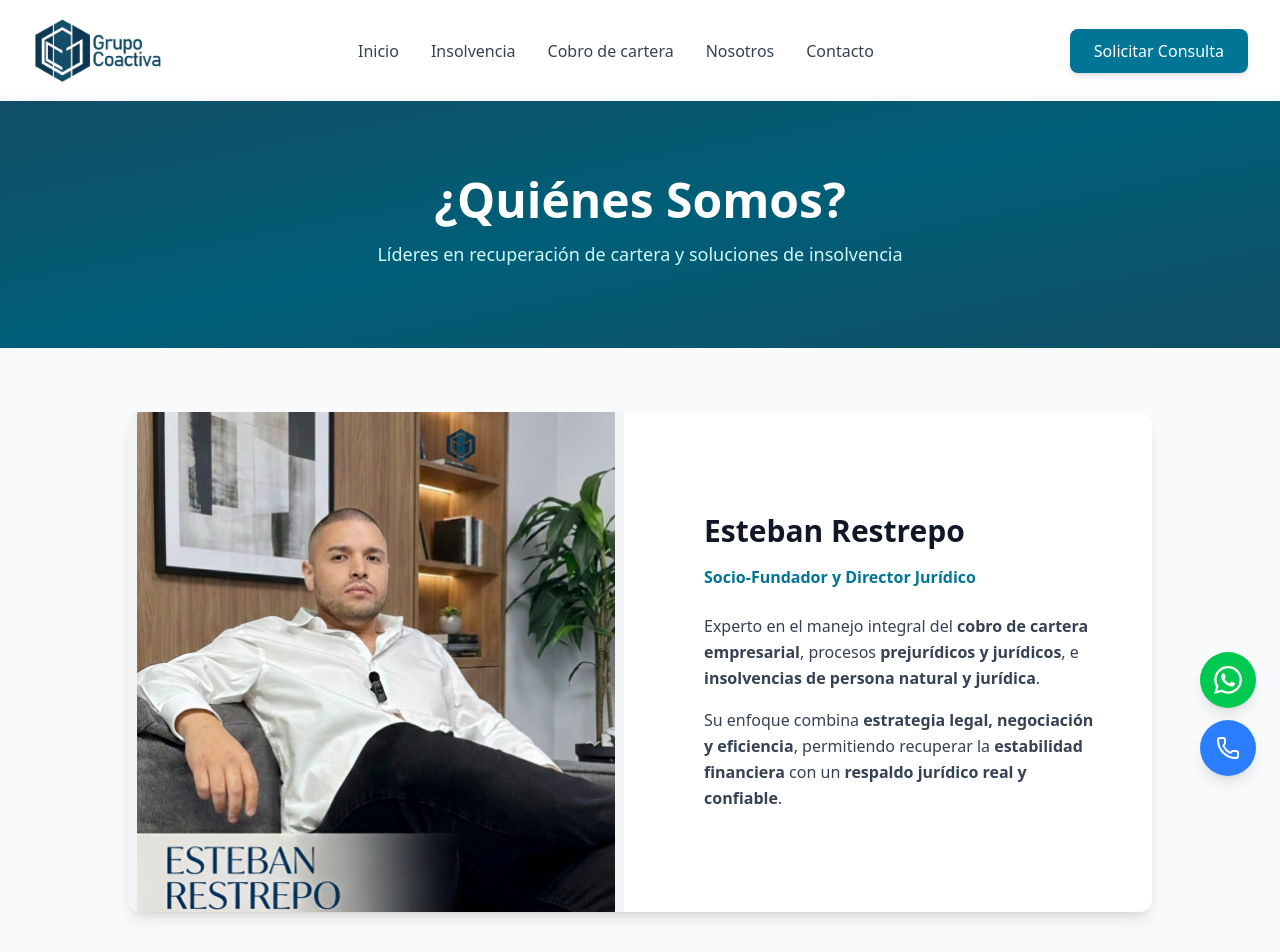
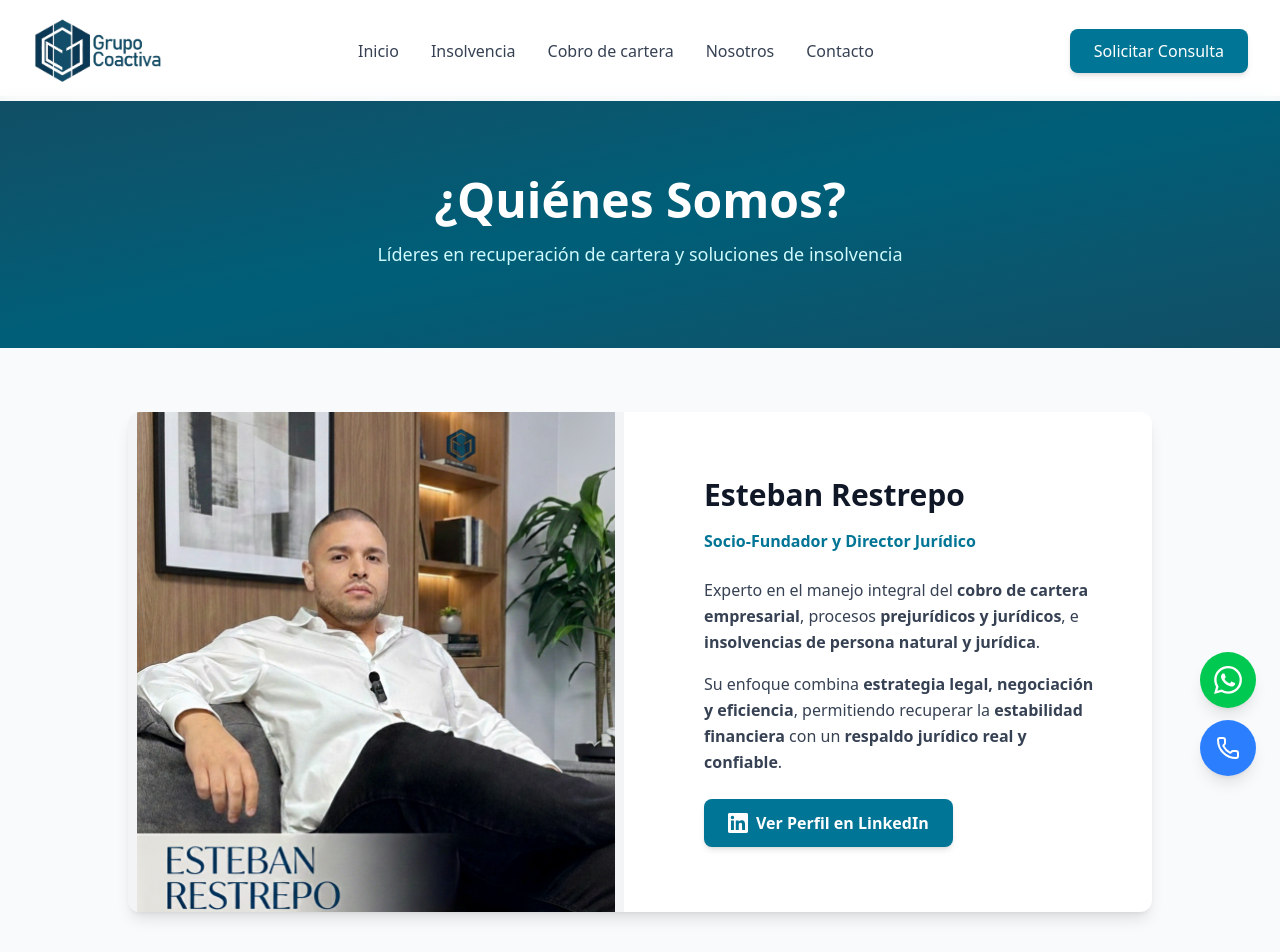
Before and after one commit to CardonaAndres/grupo-coactiva, a Next.js app: page /quienes-somos-grupo-coactiva in a window 1280 px wide. Shown: the top 952 px of the page. Built offline with nearby package versions, Linux system fonts and the light colour scheme.

Commit message:
feat: Agregar enlace al perfil de LinkedIn en la sección de presentación

```diff
--- a/src/app/quienes-somos-grupo-coactiva/page.tsx
+++ b/src/app/quienes-somos-grupo-coactiva/page.tsx
@@ -67,9 +67,20 @@
                   <p className="text-gray-700 leading-relaxed mb-4">
                     Experto en el manejo integral del <strong>cobro de cartera empresarial</strong>, procesos <strong>prejurídicos y jurídicos</strong>, e <strong>insolvencias de persona natural y jurídica</strong>.
                   </p>
-                  <p className="text-gray-700 leading-relaxed">
+                  <p className="text-gray-700 leading-relaxed mb-6">
                     Su enfoque combina <strong>estrategia legal, negociación y eficiencia</strong>, permitiendo recuperar la <strong>estabilidad financiera</strong> con un <strong>respaldo jurídico real y confiable</strong>.
                   </p>
+                  <a
+                    href="http://linkedin.com/in/estebanrestrepoo"
+                    target="_blank"
+                    rel="noopener noreferrer"
+                    className="inline-flex items-center gap-2 bg-cyan-700 hover:bg-cyan-800 text-white px-6 py-3 rounded-lg font-semibold transition-colors shadow-md"
+                  >
+                    <svg className="w-5 h-5" fill="currentColor" viewBox="0 0 24 24">
+                      <path d="M20.447 20.452h-3.554v-5.569c0-1.328-.027-3.037-1.852-3.037-1.853 0-2.136 1.445-2.136 2.939v5.667H9.351V9h3.414v1.561h.046c.477-.9 1.637-1.85 3.37-1.85 3.601 0 4.267 2.37 4.267 5.455v6.286zM5.337 7.433c-1.144 0-2.063-.926-2.063-2.065 0-1.138.92-2.063 2.063-2.063 1.14 0 2.064.925 2.064 2.063 0 1.139-.925 2.065-2.064 2.065zm1.782 13.019H3.555V9h3.564v11.452zM22.225 0H1.771C.792 0 0 .774 0 1.729v20.542C0 23.227.792 24 1.771 24h20.451C23.2 24 24 23.227 24 22.271V1.729C24 .774 23.2 0 22.222 0h.003z"/>
+                    </svg>
+                    Ver Perfil en LinkedIn
+                  </a>
                 </div>
               </div>
             </div>
```
